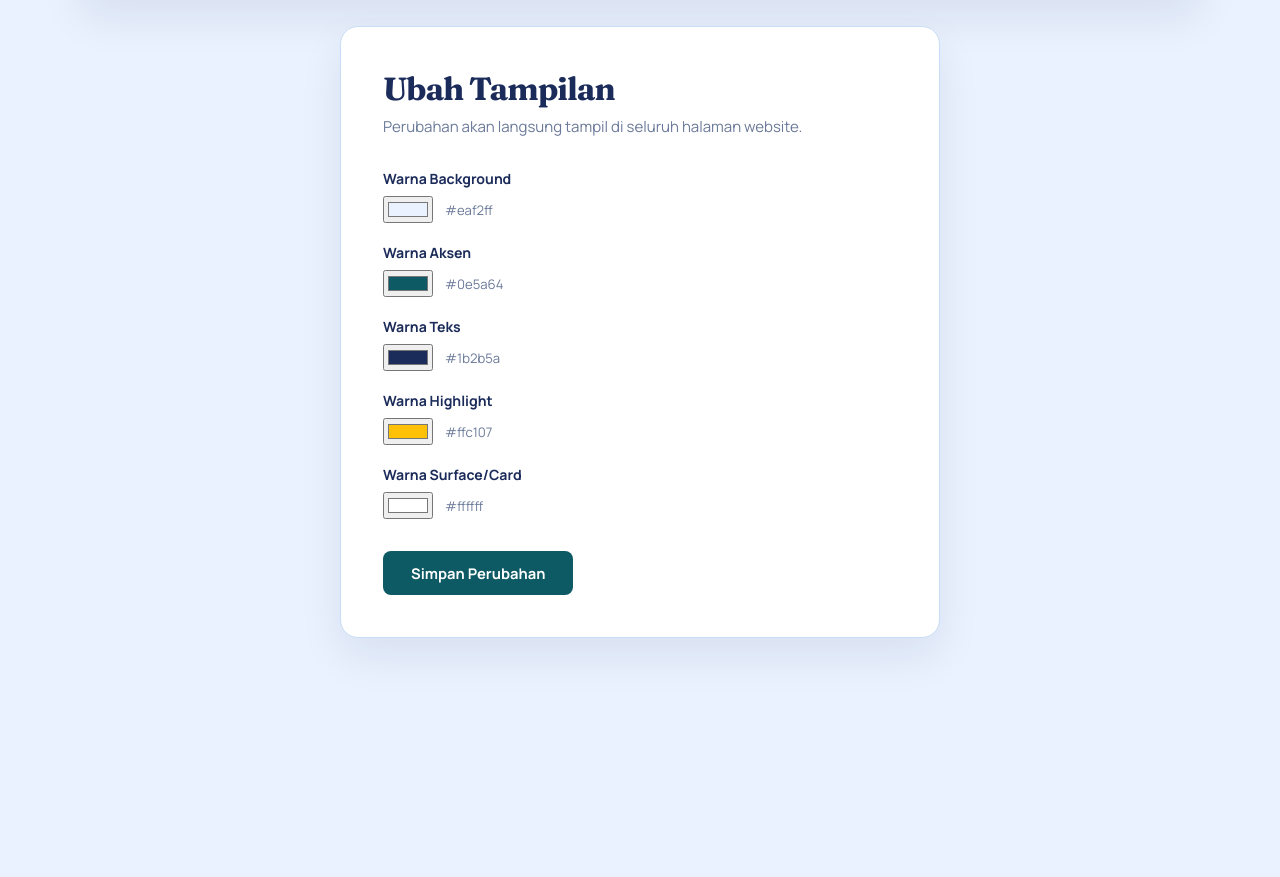
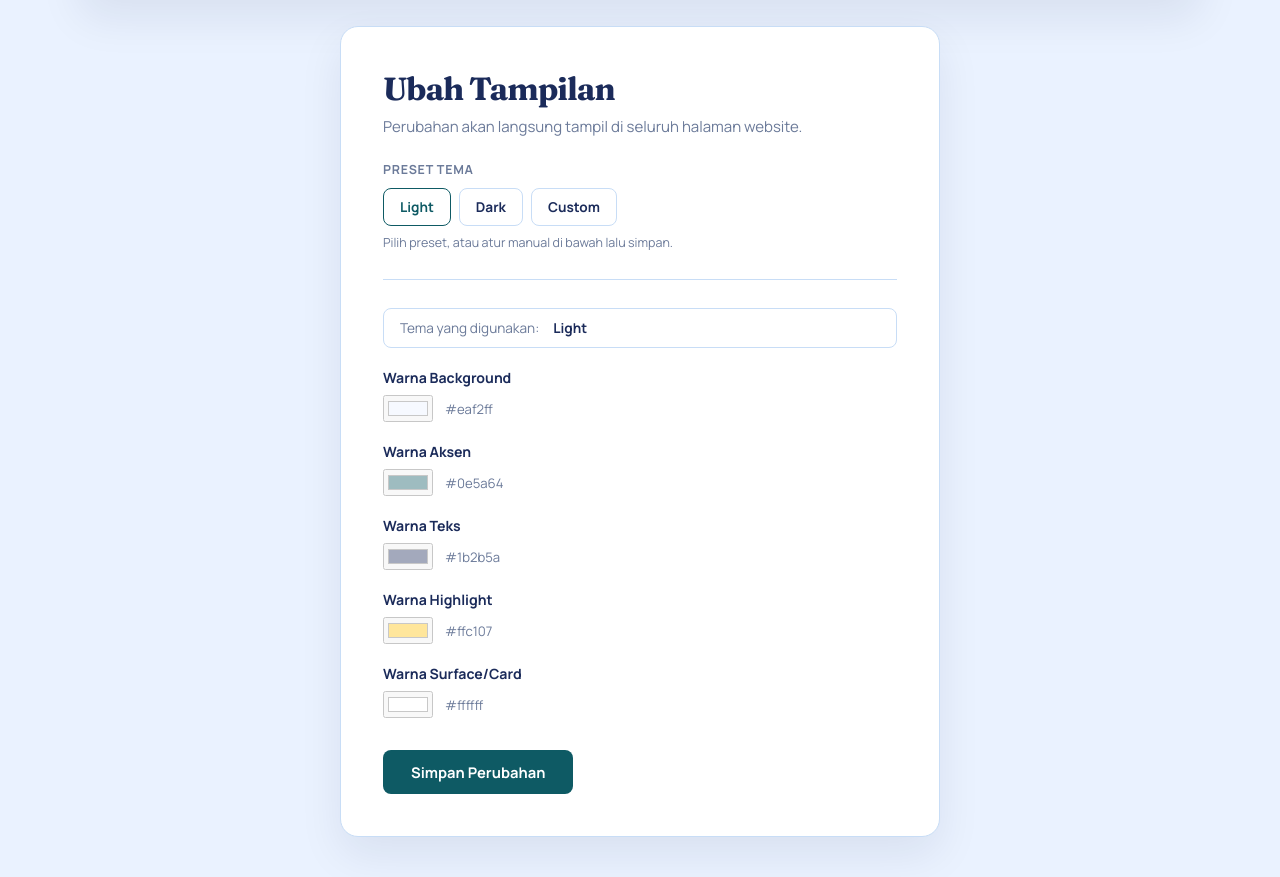
Before and after one commit to PKPL-C-CacingNaga/tugas2-authentication-authorization, a Django app: page /settings/ in a window 1280 px wide. Shown: the part 114-991 px from the top of the page. Before the commit the page ends 759 px from the top, so only its background shows below. Run offline with Django 5.2, Linux system fonts and the light colour scheme; data comes from the database, SQL or seed files in the repository.

Commit message:
feat(theme): add light/dark preset theme selector with custom color picker

```diff
--- a/templates/theme/settings.html
+++ b/templates/theme/settings.html
@@ -17,9 +17,54 @@
         margin-bottom: 8px;
         color: var(--text);
     ">Ubah Tampilan</h2>
-    <p style="color: var(--muted); font-size: 0.94rem; margin-bottom: 32px;">
+    <p style="color: var(--muted); font-size: 0.94rem; margin-bottom: 24px;">
         Perubahan akan langsung tampil di seluruh halaman website.
     </p>
+
+    <p style="font-size: 0.78rem; font-weight: 700; color: var(--muted); text-transform: uppercase; letter-spacing: 0.06em; margin-bottom: 10px;">Preset Tema</p>
+    <div style="display: flex; gap: 8px; flex-wrap: wrap; margin-bottom: 8px;">
+        <button type="button" onclick="applyPreset('light')" id="btn-light" style="
+            display: flex; align-items: center; gap: 8px;
+            padding: 9px 16px; border-radius: 8px; cursor: pointer;
+            font-size: 0.85rem; font-weight: 700;
+            border: 1.5px solid var(--line);
+            background: var(--surface); color: var(--text);
+            transition: opacity 0.15s;
+        ">Light</button>
+        <button type="button" onclick="applyPreset('dark')" id="btn-dark" style="
+            display: flex; align-items: center; gap: 8px;
+            padding: 9px 16px; border-radius: 8px; cursor: pointer;
+            font-size: 0.85rem; font-weight: 700;
+            border: 1.5px solid var(--line);
+            background: var(--surface); color: var(--text);
+            transition: opacity 0.15s;
+        ">Dark</button>
+        <button type="button" onclick="applyCustom()" id="btn-custom" style="
+            display: flex; align-items: center; gap: 8px;
+            padding: 9px 16px; border-radius: 8px; cursor: pointer;
+            font-size: 0.85rem; font-weight: 700;
+            border: 1.5px solid var(--line);
+            background: var(--surface); color: var(--muted);
+        ">Custom</button>
+    </div>
+    <p style="font-size: 0.78rem; color: var(--muted); margin-bottom: 28px;">
+        Pilih preset, atau atur manual di bawah lalu simpan.
+    </p>
+
+    <hr style="border: none; border-top: 1px solid var(--line); margin-bottom: 28px;">
+
+    <div style="
+        display: flex;
+        align-items: center;
+        gap: 10px;
+        padding: 10px 16px;
+        border-radius: 8px;
+        background: var(--surface);
+        border: 1.5px solid var(--line);
+        margin-bottom: 20px;
+        font-size: 0.85rem;
+        color: var(--muted);
+    ">Tema yang digunakan: <strong style="color: var(--text); margin-left: 4px;">{{ active_preset }}</strong></div>
 
     <form method="post">
         {% csrf_token %}
@@ -34,10 +79,7 @@
             ">{{ field.label }}</label>
             <div style="display: flex; align-items: center; gap: 12px;">
                 {{ field }}
-                <span style="
-                    font-size: 0.82rem;
-                    color: var(--muted);
-                " id="val-{{ field.name }}"></span>
+                <span style="font-size: 0.82rem; color: var(--muted);" id="val-{{ field.name }}"></span>
             </div>
         </div>
         {% endfor %}
@@ -57,6 +99,49 @@
 </div>
 
 <script>
+    const PRESETS = {
+        light: { bg_color:'#eaf2ff', accent_color:'#0e5a64', text_color:'#1b2b5a', highlight_color:'#ffc107', surface_color:'#ffffff' },
+        dark:  { bg_color:'#1e2433', accent_color:'#4fc3f7', text_color:'#e8eaf6', highlight_color:'#ffd54f', surface_color:'#2a3045' },
+    };
+
+    function setPickersDisabled(disabled) {
+        document.querySelectorAll('input[type="color"]').forEach(input => {
+            input.style.pointerEvents = disabled ? 'none' : 'auto';
+            input.style.opacity = disabled ? '0.4' : '1';
+            input.style.cursor = disabled ? 'not-allowed' : 'pointer';
+        });
+    }
+
+    function setActiveBtn(name) {
+        document.querySelectorAll('[id^="btn-"]').forEach(b => {
+            b.style.borderColor = 'var(--line)';
+            b.style.color = 'var(--text)';
+        });
+        const activeBtn = document.getElementById('btn-' + name);
+        if (activeBtn) {
+            activeBtn.style.borderColor = 'var(--accent)';
+            activeBtn.style.color = 'var(--accent)';
+        }
+    }
+
+    function applyPreset(name) {
+        const p = PRESETS[name];
+        if (!p) return;
+        Object.entries(p).forEach(([field, value]) => {
+            const input = document.querySelector(`input[name="${field}"]`);
+            const label = document.getElementById('val-' + field);
+            if (input) input.value = value;
+            if (label) label.textContent = value;
+        });
+        setActiveBtn(name);
+        setPickersDisabled(true);
+    }
+
+    function applyCustom() {
+        setActiveBtn('custom');
+        setPickersDisabled(false);
+    }
+
     document.querySelectorAll('input[type="color"]').forEach(input => {
         const label = document.getElementById('val-' + input.name);
         if (label) label.textContent = input.value;
@@ -64,5 +149,22 @@
             if (label) label.textContent = input.value;
         });
     });
+
+    (function detectActivePreset() {
+        const current = {};
+        document.querySelectorAll('input[type="color"]').forEach(input => {
+            current[input.name] = input.value;
+        });
+        for (const [name, preset] of Object.entries(PRESETS)) {
+            const match = Object.entries(preset).every(([k, v]) => current[k] === v);
+            if (match) {
+                setActiveBtn(name);
+                setPickersDisabled(true);
+                return;
+            }
+        }
+        setActiveBtn('custom');
+        setPickersDisabled(false);
+    })();
 </script>
 {% endblock %}
--- a/theme/views.py
+++ b/theme/views.py
@@ -2,8 +2,9 @@ from django.shortcuts import render, redirect
 from .models import SiteTheme
 from .forms import SiteThemeForm
 
+
+
 def theme_settings(request):
-    # Ambil tema yang ada, kalau belum ada buat baru dengan nilai default
     theme, created = SiteTheme.objects.get_or_create(pk=1)
 
     if request.method == 'POST':
@@ -15,3 +16,28 @@ def theme_settings(request):
         form = SiteThemeForm(instance=theme)
 
     return render(request, 'theme/settings.html', {'form': form, 'theme': theme})
+
+def theme_settings(request):
+    theme, created = SiteTheme.objects.get_or_create(pk=1)
+
+    if request.method == 'POST':
+        form = SiteThemeForm(request.POST, instance=theme)
+        if form.is_valid():
+            form.save()
+            return redirect('theme_settings')
+    else:
+        form = SiteThemeForm(instance=theme)
+
+    presets = {
+        'light': {'bg_color':'#eaf2ff', 'accent_color':'#0e5a64', 'text_color':'#1b2b5a', 'highlight_color':'#ffc107', 'surface_color':'#ffffff'},
+        'dark':  {'bg_color':'#1e2433', 'accent_color':'#4fc3f7', 'text_color':'#e8eaf6', 'highlight_color':'#ffd54f', 'surface_color':'#2a3045'},
+    }
+
+    current = {'bg_color': theme.bg_color, 'accent_color': theme.accent_color, 'text_color': theme.text_color, 'highlight_color': theme.highlight_color, 'surface_color': theme.surface_color}
+    active_preset = 'Custom'
+    for name, values in presets.items():
+        if values == current:
+            active_preset = name.title()
+            break
+
+    return render(request, 'theme/settings.html', {'form': form, 'theme': theme, 'active_preset': active_preset})
```
